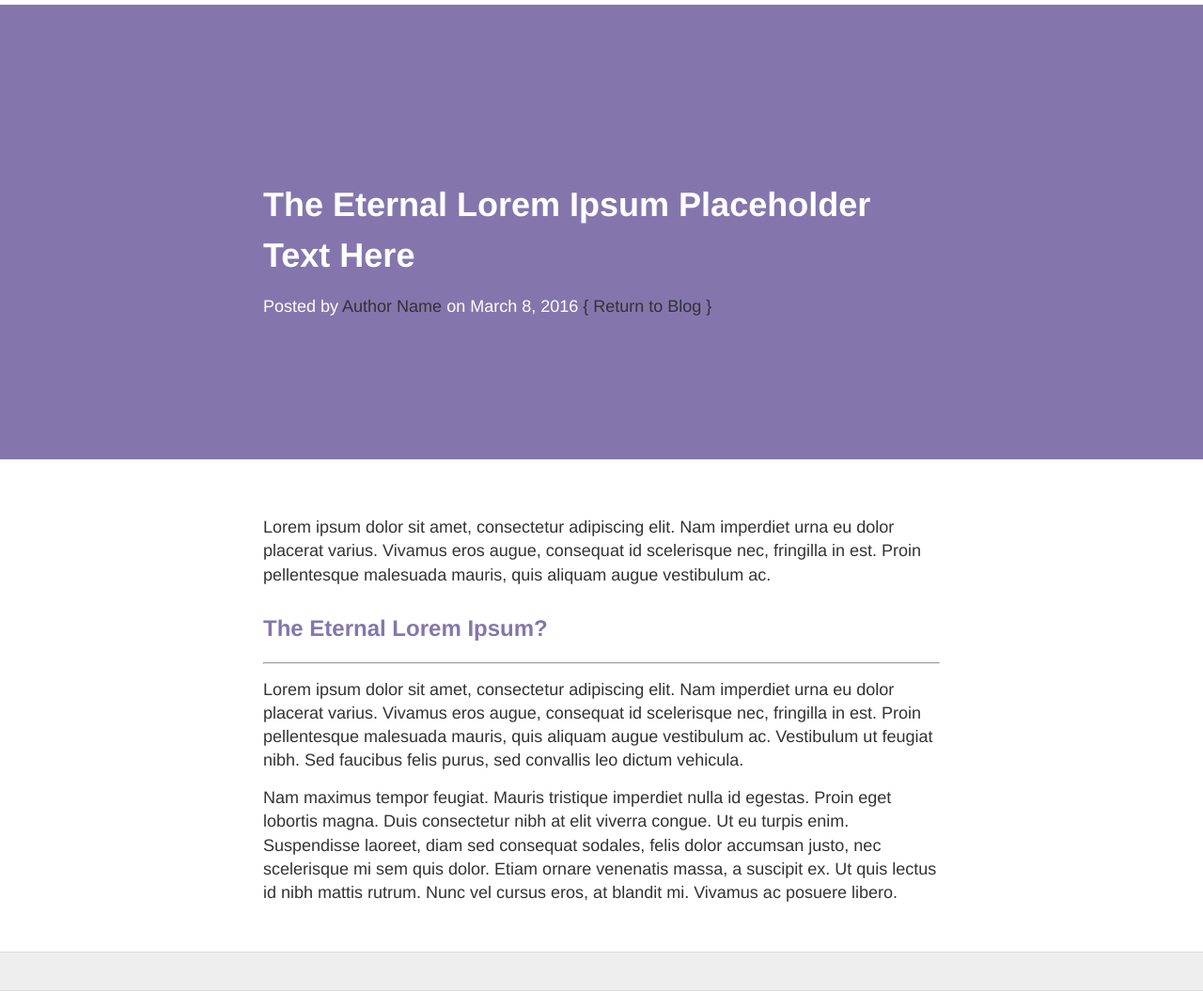
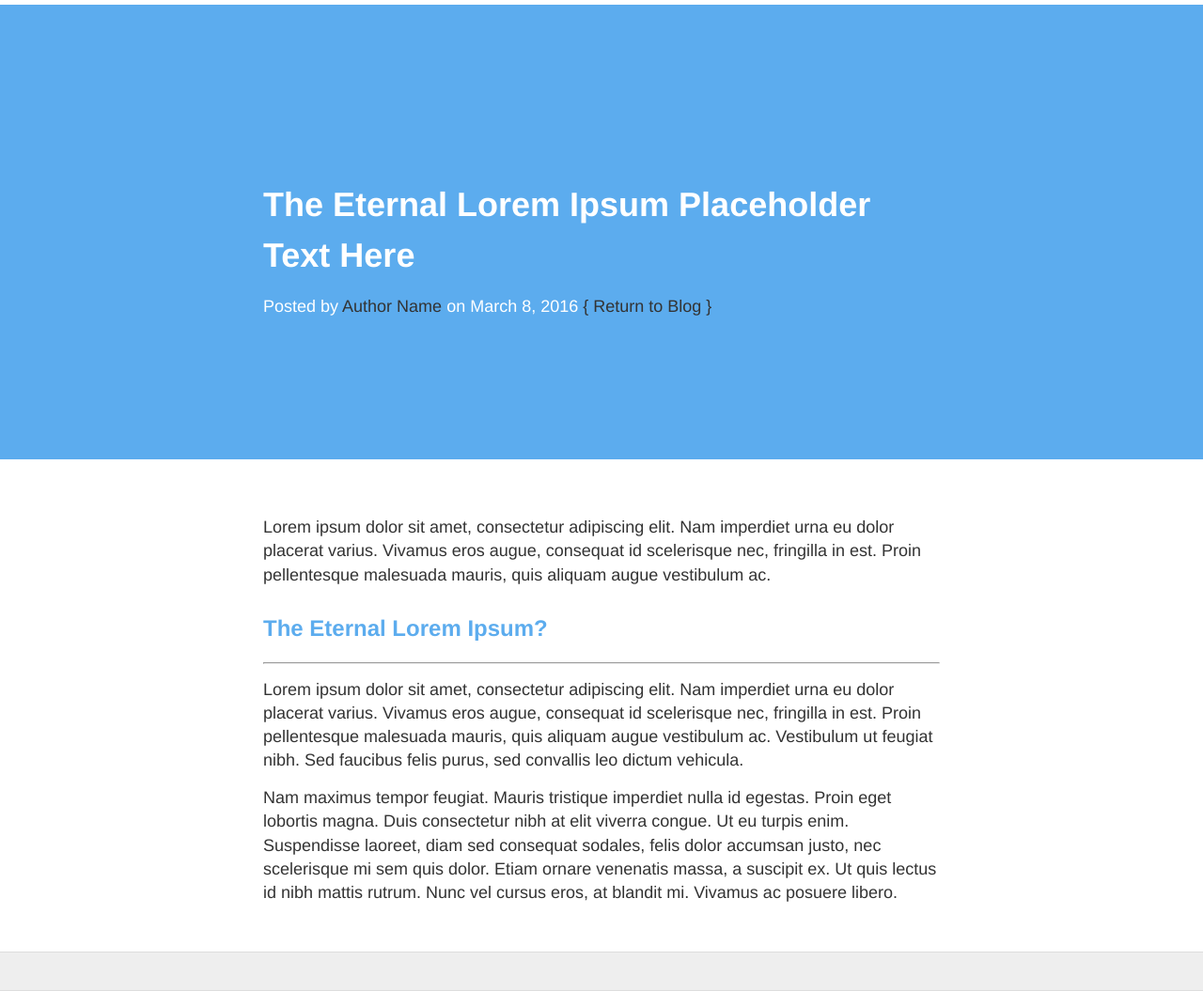
Before and after one commit to jcorb/jcorb.github.io, a Jekyll site: the page built from _posts/2016-03-08-Eternal-Lorem-Ipsum.md, in a window 1280 px wide. Shown: the whole page at 94% size. Built offline with Jekyll 4.4.1, drawn with Linux system fonts in a browser that asks for light colours; nearby versions of some CDN libraries.

Commit message:
Update _variables.scss

```diff
--- a/_sass/_variables.scss
+++ b/_sass/_variables.scss
@@ -18,7 +18,7 @@ $blue: #4183C4;
 // Main theme colors
 // Some cool main theme colors(violet:#8476ad;blue:#5cacee;red:#ff7373,#ff6f69;green:#6acf64,#2ddbb3;orange:#ffa268)
 
-$mono-color:#8476ad;                // main theme color(header, links, footer icons, buttons, post-title)
+$mono-color:#5cacee;                // main theme color(header, links, footer icons, buttons, post-title)
 $hl-color: $darkGray;              // header link color (author name and posted on date) for blog post meta
 $navbar-hover-color:$gray;        // navbar hover color (site name and navbar links hover color)
 $link-color: $darkerGray;        // normal hyperlink color other than the ones above.
```
